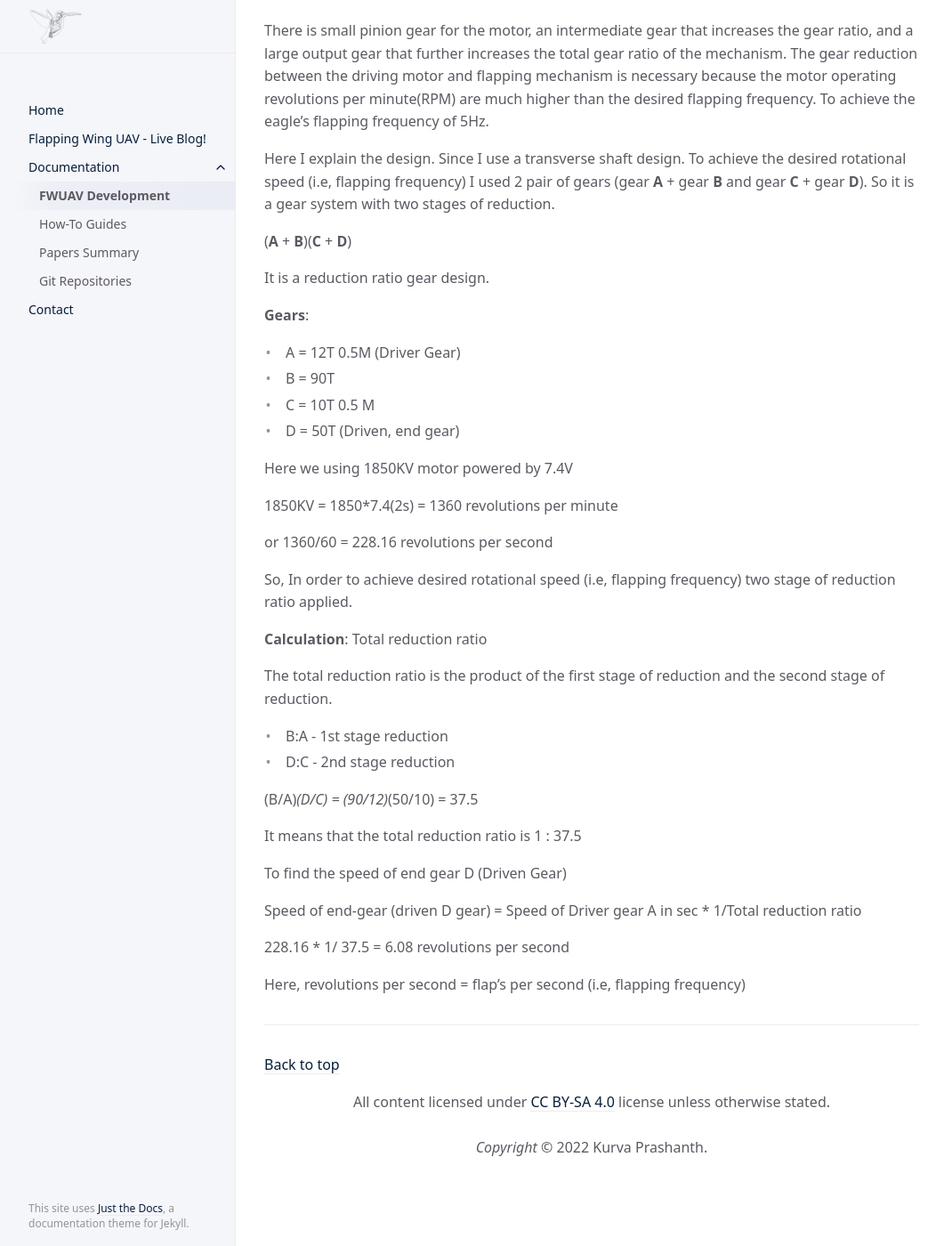
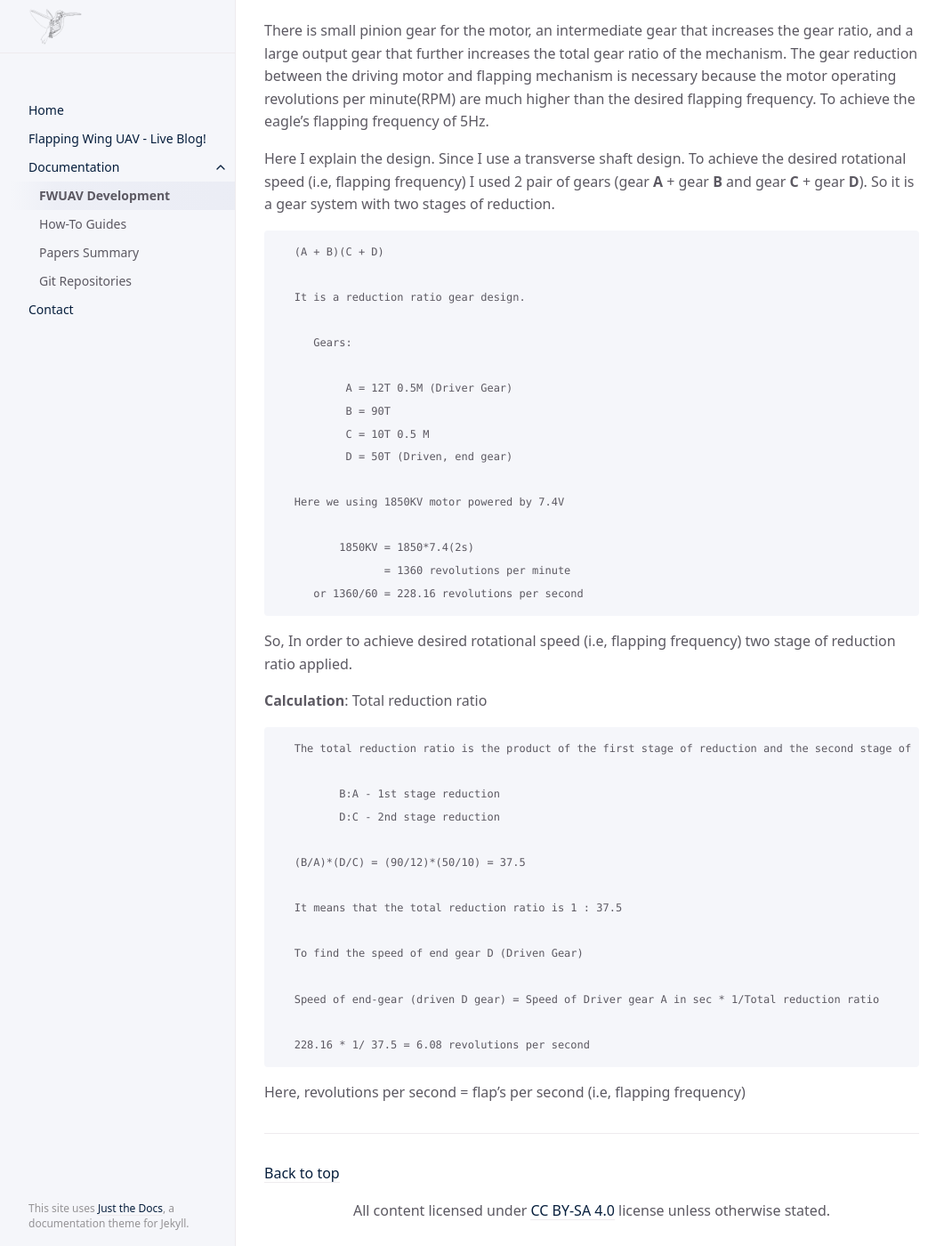
Before and after one commit to krvprashanth/flaping-wing-uav, a Jekyll site: the page built from docs/documentation/fwuav-development.md, in a window 1280 px wide and 1400 px high, scrolled down 1450 px. Shown: the whole window at 89% size, without its empty margins (107-1168 px from the left). Built offline with Jekyll 4.4.1, drawn with Linux system fonts in a browser that asks for light colours; part of the change alters nothing that is shown.

```diff
--- a/docs/documentation/fwuav-development.md
+++ b/docs/documentation/fwuav-development.md
@@ -34,40 +34,40 @@ There is small pinion gear for the motor, an intermediate gear that increases th
 
 Here I explain the design. Since I use a transverse shaft design. To achieve the desired rotational speed (i.e, flapping frequency) I used 2 pair of gears (gear **A** + gear **B** and gear **C** + gear **D**). So it is a gear system with two stages of reduction.
 
-(**A** + **B**)(**C** + **D**)
+       (A + B)(C + D)
 
-It is a reduction ratio gear design.
+       It is a reduction ratio gear design.
 
-**Gears**:
-- A = 12T 0.5M (Driver Gear)
-- B = 90T
-- C = 10T 0.5 M
-- D = 50T (Driven, end gear)
+          Gears:
 
-Here we using 1850KV motor powered by 7.4V
+               A = 12T 0.5M (Driver Gear)
+               B = 90T
+               C = 10T 0.5 M
+               D = 50T (Driven, end gear)
 
-1850KV = 1850*7.4(2s)
-       = 1360 revolutions per minute
+       Here we using 1850KV motor powered by 7.4V
 
-or 1360/60 = 228.16 revolutions per second
+              1850KV = 1850*7.4(2s)
+                     = 1360 revolutions per minute
+          or 1360/60 = 228.16 revolutions per second
 
 So, In order to achieve desired rotational speed (i.e, flapping frequency) two stage of reduction ratio applied.
 
 **Calculation**: Total reduction ratio
 
-The total reduction ratio is the product of the first stage of reduction and the second stage of reduction.
+       The total reduction ratio is the product of the first stage of reduction and the second stage of reduction.
 
-- B:A - 1st stage reduction
-- D:C - 2nd stage reduction
+              B:A - 1st stage reduction
+              D:C - 2nd stage reduction
 
-(B/A)*(D/C) = (90/12)*(50/10) = 37.5
+       (B/A)*(D/C) = (90/12)*(50/10) = 37.5
 
-It means that the total reduction ratio is 1 : 37.5
+       It means that the total reduction ratio is 1 : 37.5
 
-To find the speed of end gear D (Driven Gear)
+       To find the speed of end gear D (Driven Gear)
 
-Speed of end-gear (driven D gear) = Speed of Driver gear A in sec * 1/Total reduction ratio
+       Speed of end-gear (driven D gear) = Speed of Driver gear A in sec * 1/Total reduction ratio
 
-228.16 * 1/ 37.5 = 6.08 revolutions per second
+       228.16 * 1/ 37.5 = 6.08 revolutions per second
 
 Here, revolutions per second = flap's per second (i.e, flapping frequency)
```
